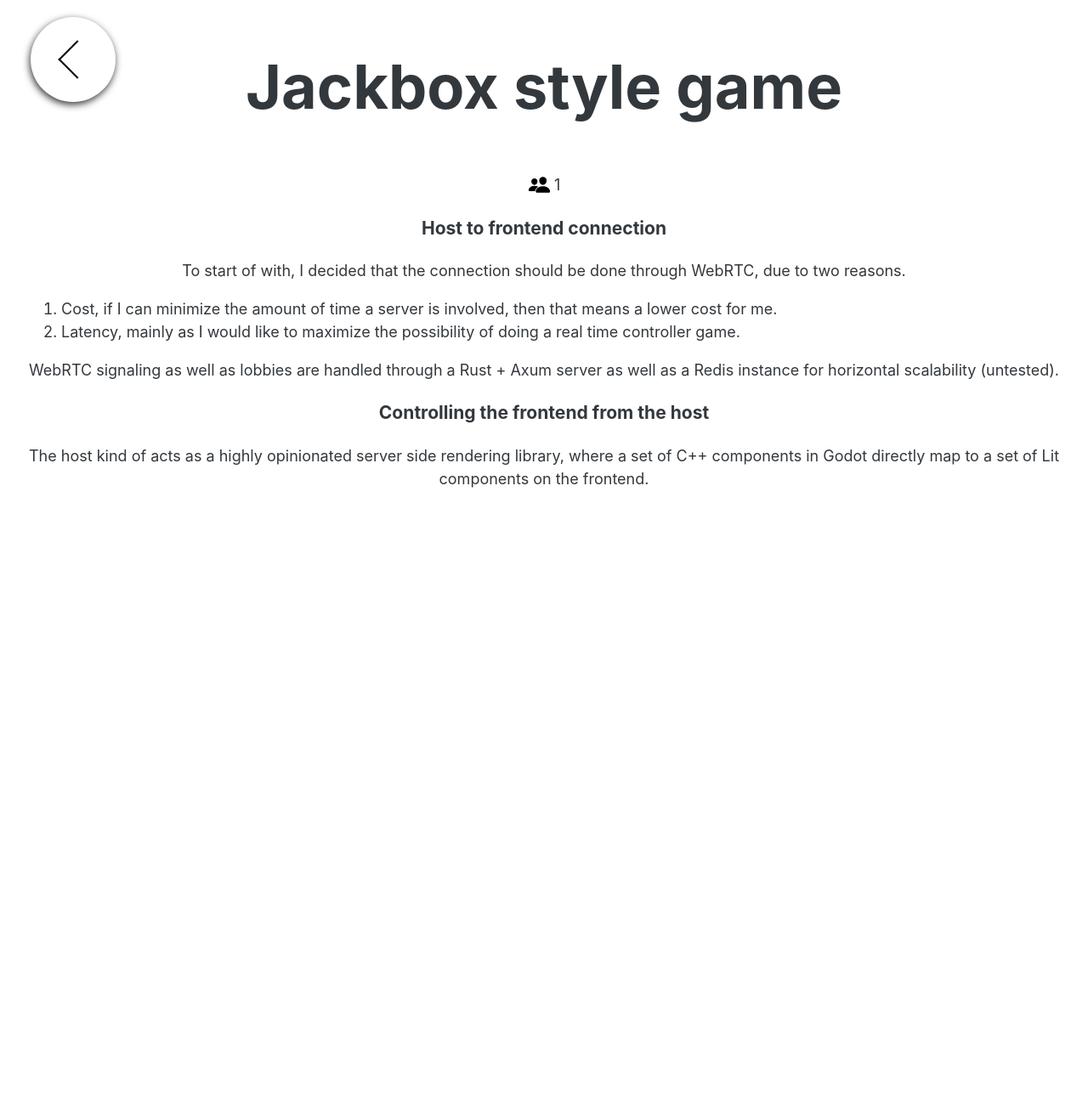
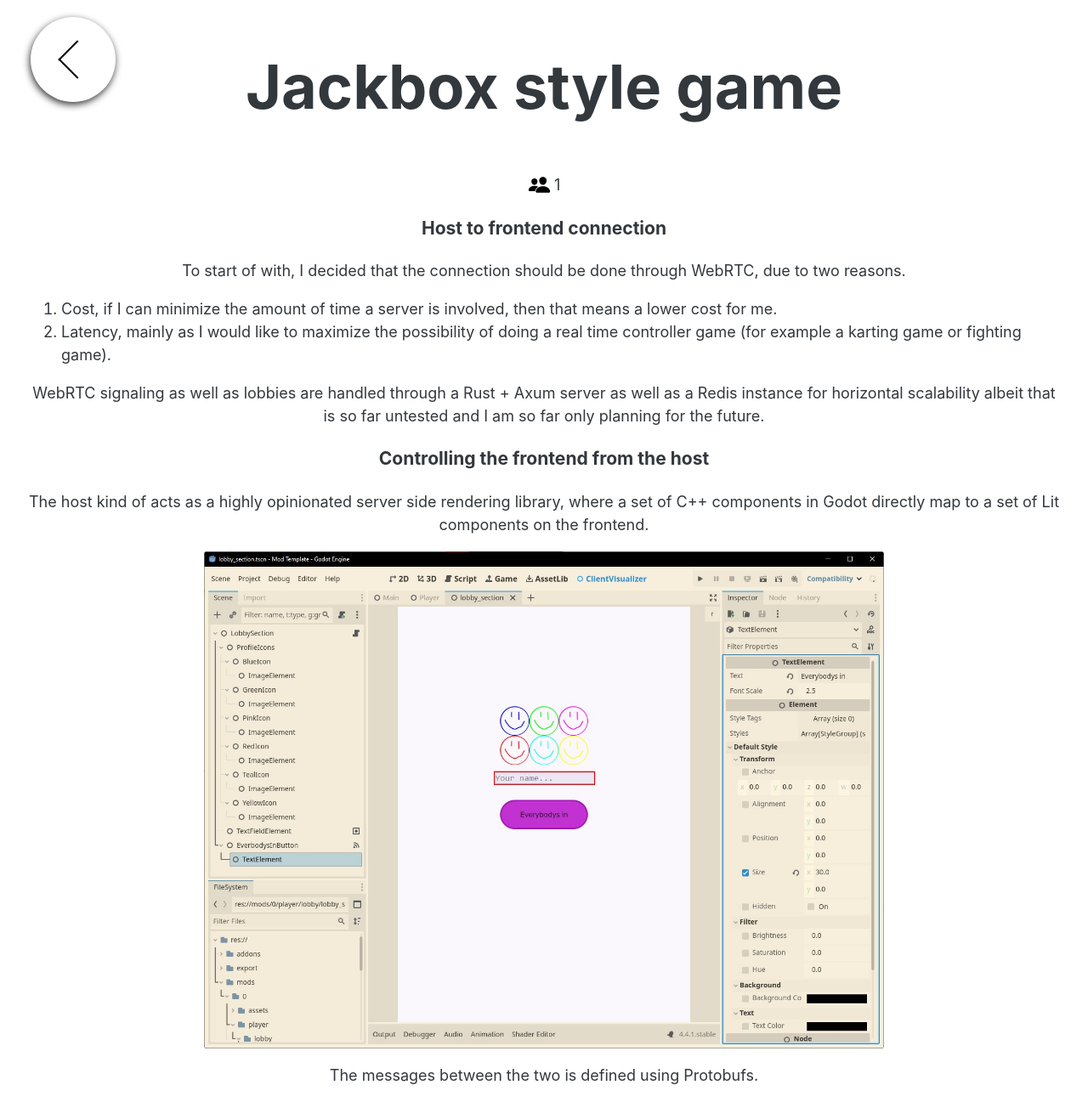
Before and after one commit to Kycklingris/portfolio, a Jekyll site: the page built from projects/jackbox style game.md, in a window 1280 px wide. Shown: the whole page at 85% size. Built offline with Jekyll 4.4.1, drawn with Linux system fonts in a browser that asks for light colours; before the commit the page ends 900 px from its top, so only the background shows below that.

Commit message:
Updated Jackbox style game with image and more text

```diff
--- a/projects/jackbox style game.md
+++ b/projects/jackbox style game.md
@@ -6,9 +6,17 @@ group_count: 1
 # Host to frontend connection
 To start of with, I decided that the connection should be done through WebRTC, due to two reasons.
 1. Cost, if I can minimize the amount of time a server is involved, then that means a lower cost for me.
-2. Latency, mainly as I would like to maximize the possibility of doing a real time controller game.
+2. Latency, mainly as I would like to maximize the possibility of doing a real time controller game (for example a karting game or fighting game).
 
-WebRTC signaling as well as lobbies are handled through a Rust + Axum server as well as a Redis instance for horizontal scalability (untested).
+WebRTC signaling as well as lobbies are handled through a Rust + Axum server as well as a Redis instance for horizontal scalability albeit that is so far untested and I am so far only planning for the future.
 
 # Controlling the frontend from the host
 The host kind of acts as a highly opinionated server side rendering library, where a set of C++ components in Godot directly map to a set of Lit components on the frontend.
+
+{% include preload_img.html
+  src="/assets/projects/jackbox_style_game/TPG_Editor_2025-07-25.jpg"
+  aspect_ratio="1394/1020"
+  alt="Image showing the godot editor with the Elements main panel and properties panel"
+%}
+
+The messages between the two is defined using Protobufs.
```
Also changed, not shown: index.md (+2 -2 lines), assets/projects/jackbox_style_game/TPG_Editor_2025-07-25.jpg (added).
